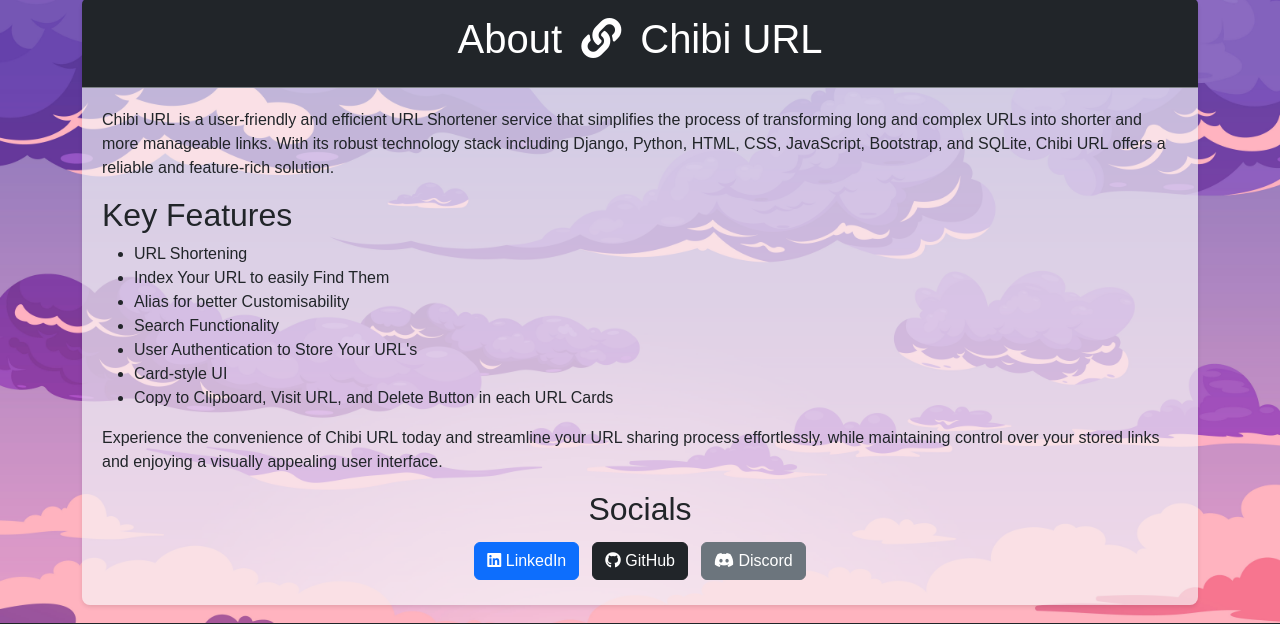
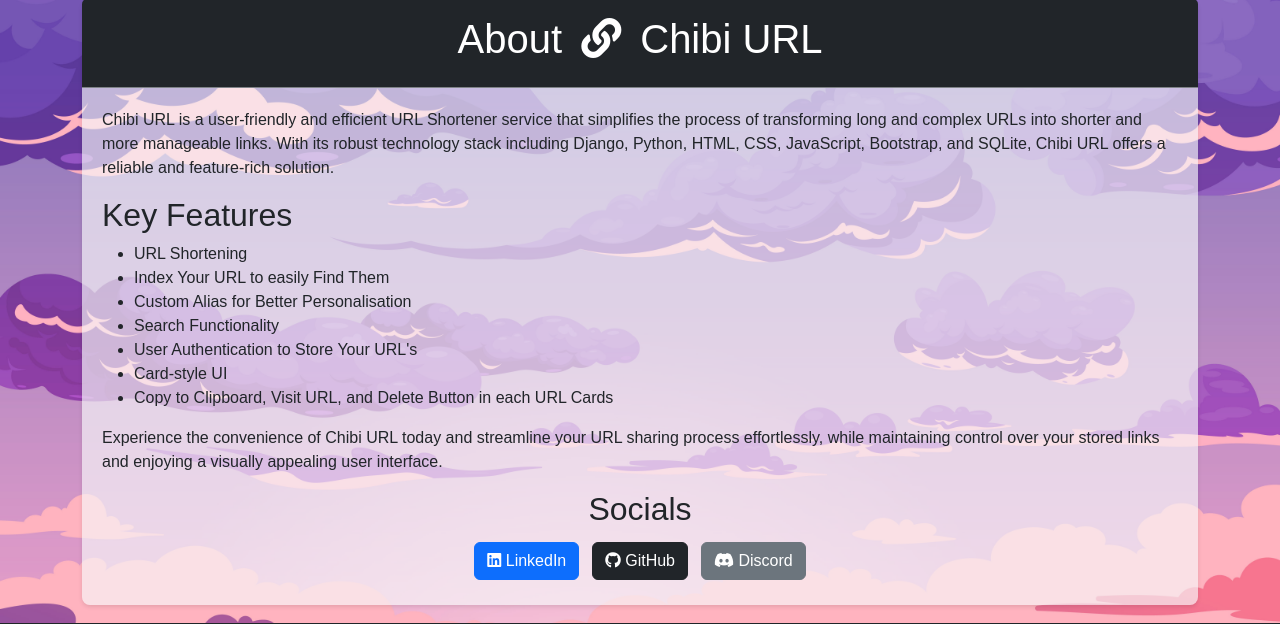
Before and after one commit to EGhost98/Chibi_URL, a Django app: page /a/about in a window 1280 px wide. Shown: the part 121-745 px from the top of the page. Run offline with Django 4.2, Linux system fonts and the light colour scheme.

Commit message:
Update abt.html

```diff
--- a/tinyurl/templates/tinyurl/abt.html
+++ b/tinyurl/templates/tinyurl/abt.html
@@ -18,7 +18,7 @@
             <ul>
                 <li>URL Shortening</li>
                 <li>Index Your URL to easily Find Them</li>
-                <li>Alias for better Customisability</li>
+                <li>Custom Alias for Better Personalisation</li>
                 <li>Search Functionality</li>
                 <li>User Authentication to Store Your URL's</li>
                 <li>Card-style UI</li>
```
